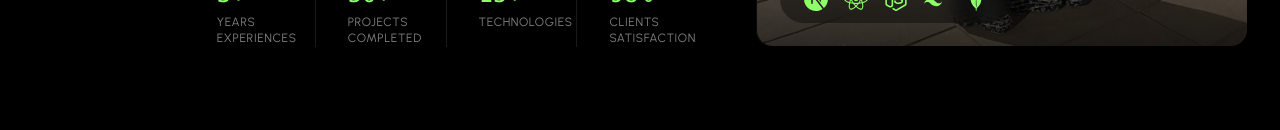
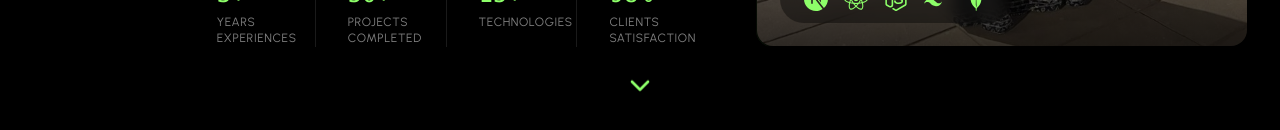
Before and after one commit to KrishDevCrafting/PortFolio_Krish, a React (Vite) app: page / in a window 1280 px wide. Shown: the part 660-790 px from the top of the page. Built offline with nearby package versions, Linux system fonts and the light colour scheme.

Commit message:
feat: add scroll indicator to Hero section
- Added ChevronDown import from lucide-react
- Added bouncing scroll indicator button at bottom center
- Fixed scrollTosection typo to scrollToSection
- Scroll indicator navigates to about section on click

```diff
--- a/src/components/Section/Hero.jsx
+++ b/src/components/Section/Hero.jsx
@@ -1,5 +1,5 @@
 import React from "react";
-import { Star } from "lucide-react";
+import { Star, ChevronDown } from "lucide-react";
 import profile from "../../assets/aushi.jpg";
 import {
   SiReact,
@@ -179,6 +179,15 @@ const Hero = () => {
             </FadeIn> */}
           </div>
         </div>
+
+        {/* Scroll Indicator */}
+
+        <button
+          onClick={() => scrollToSection("about")}
+          className="absolute bottom-8 left-1/2 -translate-x-1/2 animate-bounce"
+        >
+          <ChevronDown className="w-8 h-8 text-primary" />
+        </button>
       </section>
     </>
   );
```
